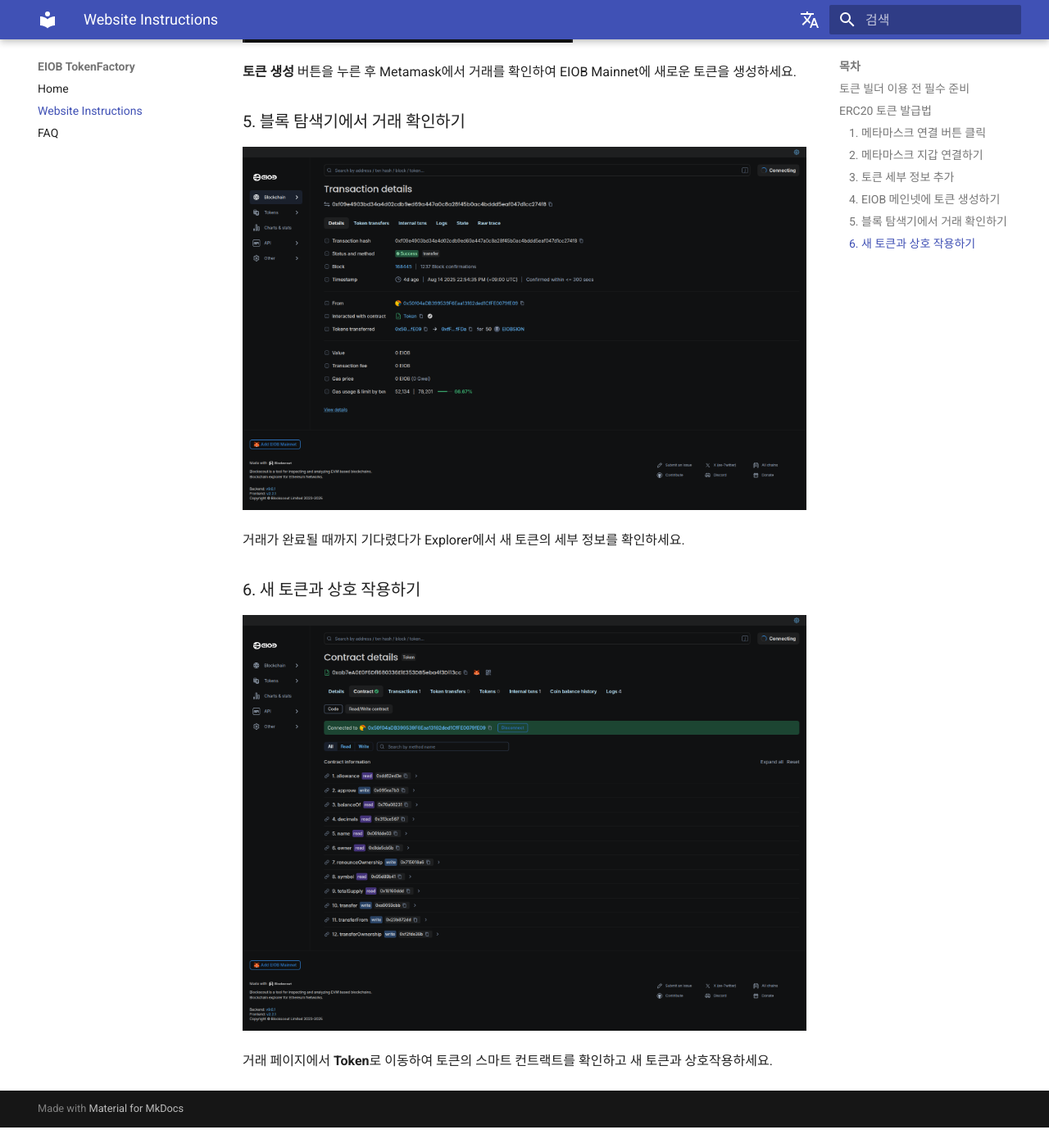
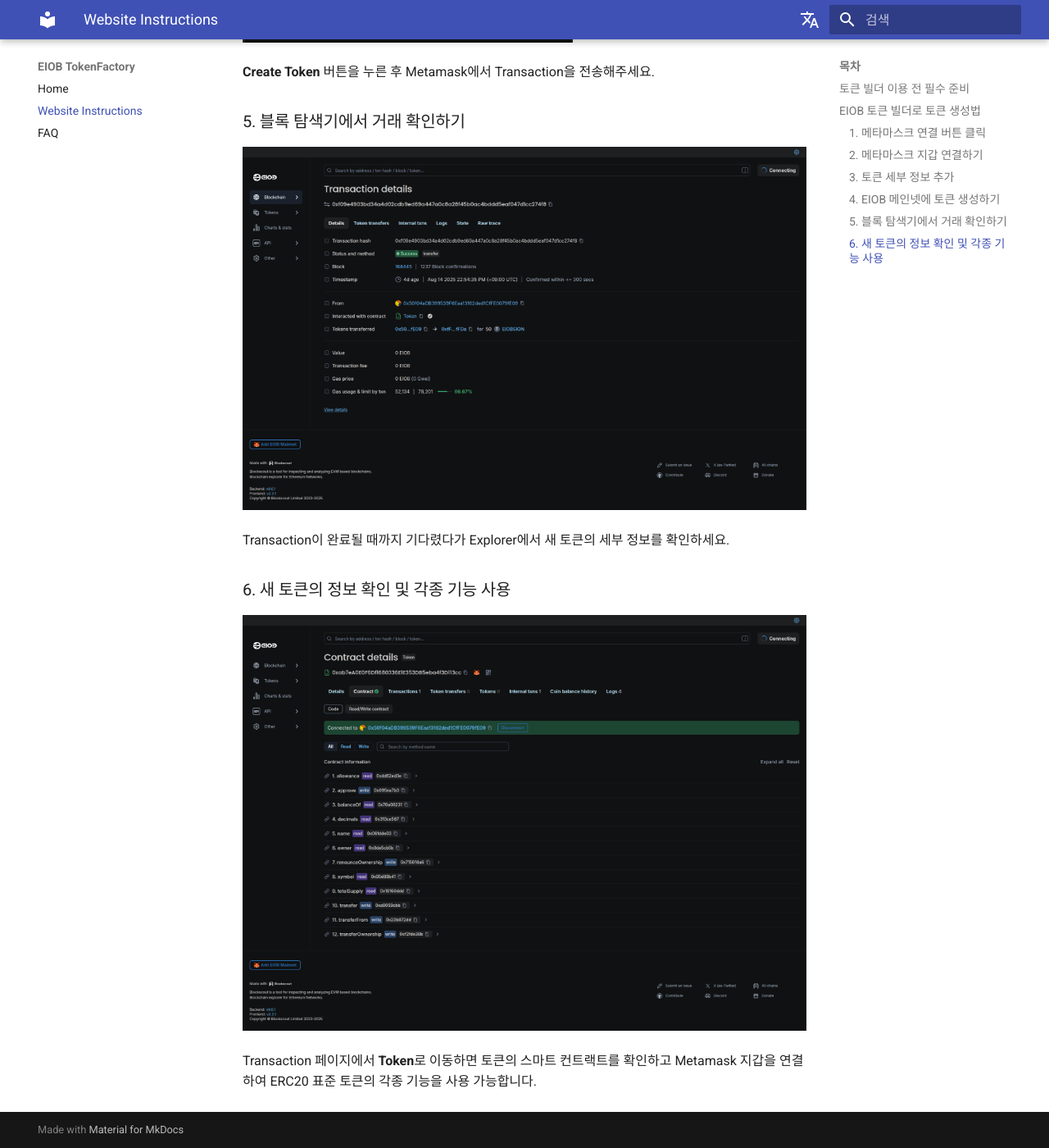
Before and after one commit to Yanuk-K/EIOB_TokenFactory, an MkDocs documentation site: the page built from docs/docs/about.md, in a window 1280 px wide and 1400 px high, scrolled down 2451 px. Shown: the whole window at 82% size. Built offline with MkDocs 1.6.1 and Material for MkDocs 9.7.7, drawn with Linux system fonts in a browser that asks for light colours; comment, search, counter and statistics services are not loaded; before the commit the page ends 3826 px from its top, so only the background shows below that; some of the changed text lies outside the part shown.

Commit message:
Fix docs

```diff
--- a/docs/docs/about.md
+++ b/docs/docs/about.md
@@ -5,7 +5,7 @@
 2. Metamask 지갑은 EIOB Mainnet에 연결되어있어야 합니다.
 
 
-## ERC20 토큰 발급법
+## EIOB 토큰 빌더로 토큰 생성법
 ### 1. **메타마스크 연결** 버튼 클릭
 ![img1](./src/eiob_token_builder_1.png)
 
@@ -20,14 +20,14 @@
 ### 4. EIOB 메인넷에 토큰 생성하기
 ![img4](./src/eiob_token_builder_4.png)
 
-**토큰 생성** 버튼을 누른 후 Metamask에서 거래를 확인하여 EIOB Mainnet에 새로운 토큰을 생성하세요.
+**Create Token** 버튼을 누른 후 Metamask에서 Transaction을 전송해주세요.
 
 ### 5. 블록 탐색기에서 거래 확인하기
 ![img5](./src/eiob_token_builder_5.png)
 
-거래가 완료될 때까지 기다렸다가 Explorer에서 새 토큰의 세부 정보를 확인하세요.
+Transaction이 완료될 때까지 기다렸다가 Explorer에서 새 토큰의 세부 정보를 확인하세요.
 
-### 6. 새 토큰과 상호 작용하기
+### 6. 새 토큰의 정보 확인 및 각종 기능 사용
 ![img6](./src/eiob_token_builder_6.png)
 
-거래 페이지에서 **Token**로 이동하여 토큰의 스마트 컨트랙트를 확인하고 새 토큰과 상호작용하세요.
+Transaction 페이지에서 **Token**로 이동하면 토큰의 스마트 컨트랙트를 확인하고 Metamask 지갑을 연결하여 ERC20 표준 토큰의 각종 기능을 사용 가능합니다.
```
Also changed, not shown: docs/docs/en/about.md (+1 -1 lines), docs/docs/index.md (+1 -1 lines).
